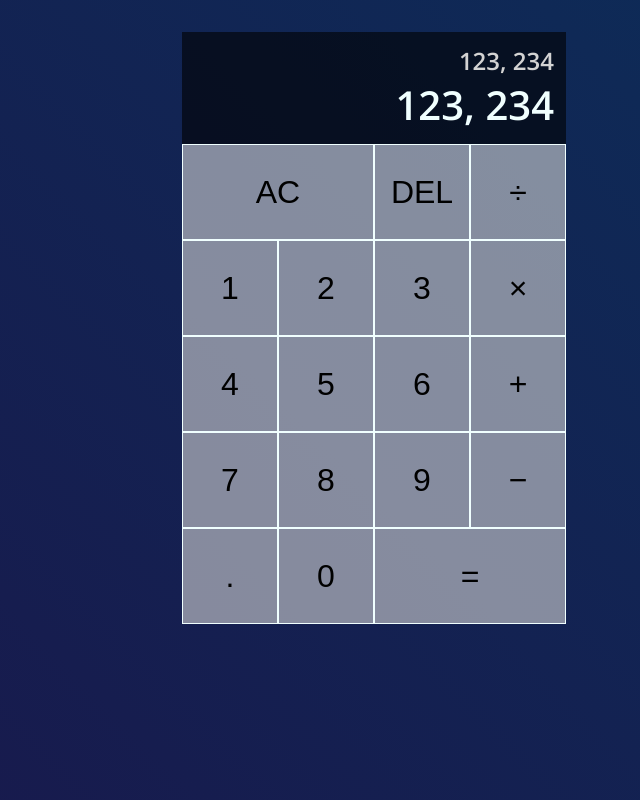
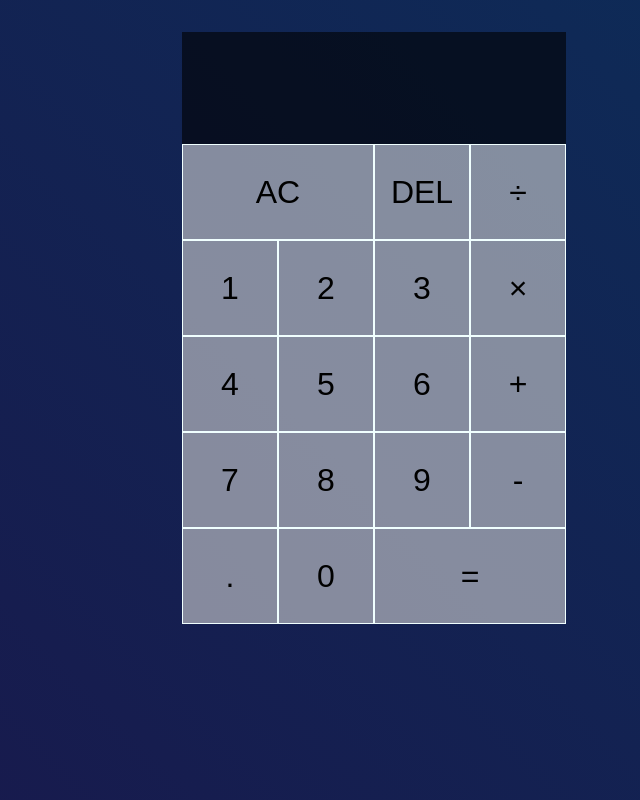
Before and after one commit to AmariPa/React-Calculator, a React (Create React App) app: page / in a window 1280 px wide. Shown: the whole page, without its empty margins (266-906 px from the left). Built offline with nearby package versions, Linux system fonts and the light colour scheme.

Commit message:
updated most buttons, currently encountering error with 'current'

```diff
--- a/src/App.js
+++ b/src/App.js
@@ -1,29 +1,51 @@
-import './App.css'
+import { useReducer } from 'react';
+import './App.css';
+import DigitButton from './Digit';
+
+export const ACTIONS = {
+  ADD_DIGIT: 'add-digit',
+  CHOOSE_OPERATION: 'choose-operation',
+  CLEAR: 'clear',
+  DELETE_DIGIT: 'delete-digit',
+  EVALUATE: 'evaluate',
+}
+
+function reducer(state, { type, payload }) {
+  switch(type) {
+    case ACTIONS.ADD_DIGIT:
+      return {
+        ...state,
+        current: `${current || ''}${payload.digit}`
+      }
+  }
+}
 
 function App() {
+  const [{ current, previous, operation}, dispatch] = useReducer(reducer, {})
+
   return (
     <div className="calc">
       <div className='output'>
-        <div className='previous'>123, 234</div>
-        <div className='current'>123, 234</div>
+        <div className='previous'>{previous} {operation}</div>
+        <div className='current'>{current}</div>
       </div>
       <button className='big-button'>AC</button>
       <button>DEL</button>
-      <button>÷</button>
-      <button>1</button>
-      <button>2</button>
-      <button>3</button>
-      <button>×</button>
-      <button>4</button>
-      <button>5</button>
-      <button>6</button>
-      <button>+</button>
-      <button>7</button>
-      <button>8</button>
-      <button>9</button>
-      <button>−</button>
-      <button>.</button>
-      <button>0</button>
+      <DigitButton digit='÷' dispatch={dispatch} />
+      <DigitButton digit='1' dispatch={dispatch} />
+      <DigitButton digit='2' dispatch={dispatch} />
+      <DigitButton digit='3' dispatch={dispatch} />
+      <DigitButton digit='×' dispatch={dispatch} />
+      <DigitButton digit='4' dispatch={dispatch} />
+      <DigitButton digit='5' dispatch={dispatch} />
+      <DigitButton digit='6' dispatch={dispatch} />
+      <DigitButton digit='+' dispatch={dispatch} />
+      <DigitButton digit='7' dispatch={dispatch} />
+      <DigitButton digit='8' dispatch={dispatch} />
+      <DigitButton digit='9' dispatch={dispatch} />
+      <DigitButton digit='-' dispatch={dispatch} />
+      <DigitButton digit='.' dispatch={dispatch} />
+      <DigitButton digit='0' dispatch={dispatch} />
       <button className='big-button'>=</button>
     </div>
   );
--- /dev/null
+++ b/src/Digit.js
@@ -0,0 +1,5 @@
+import { ACTIONS } from './App'
+
+export default function DigitButton({ dispatch, digit}) {
+    return <button onClick={() => dispatch({ type: ACTIONS.ADD_DIGIT, payload: { digit }})}>{digit}</button>
+}
```
